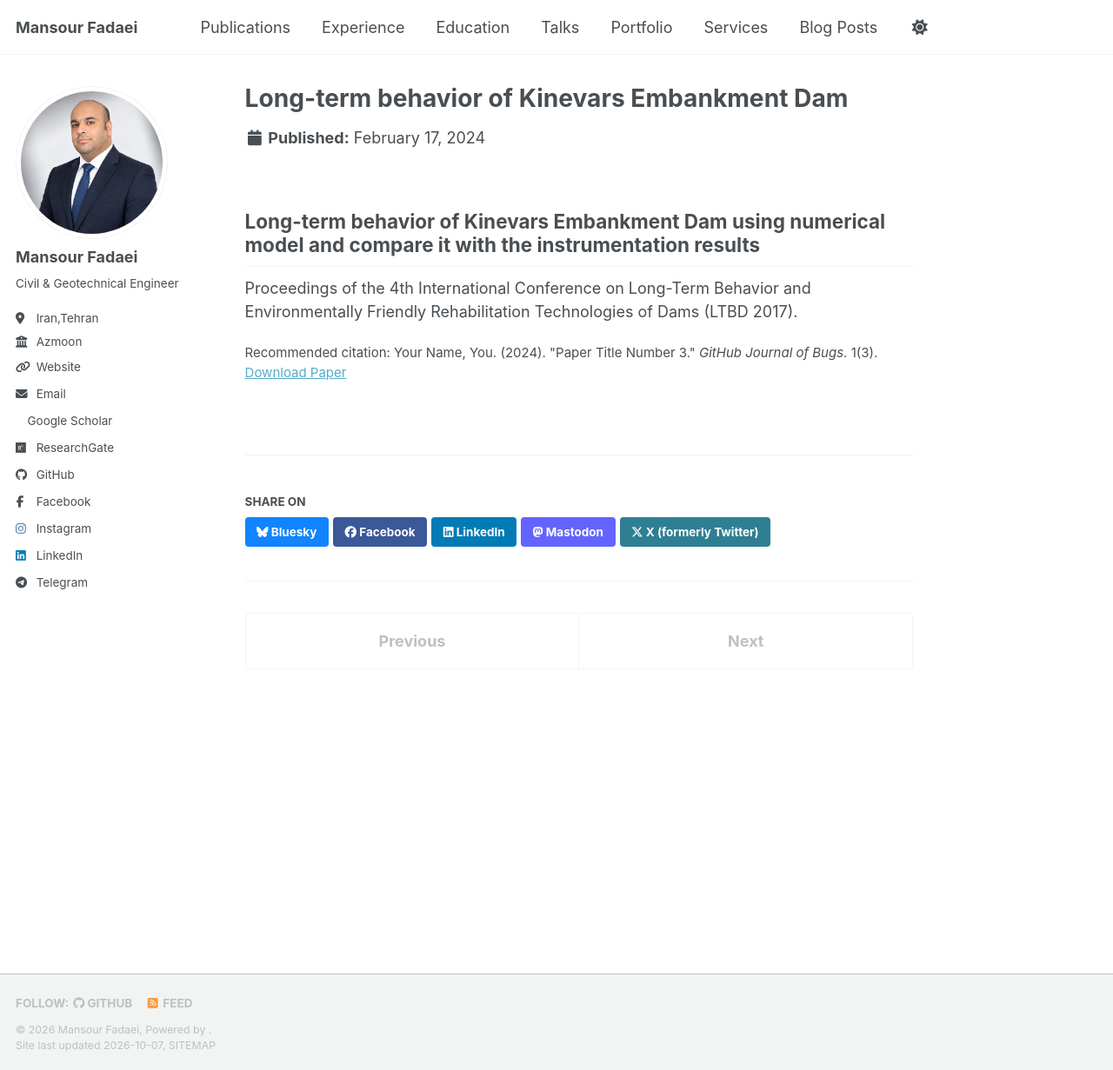
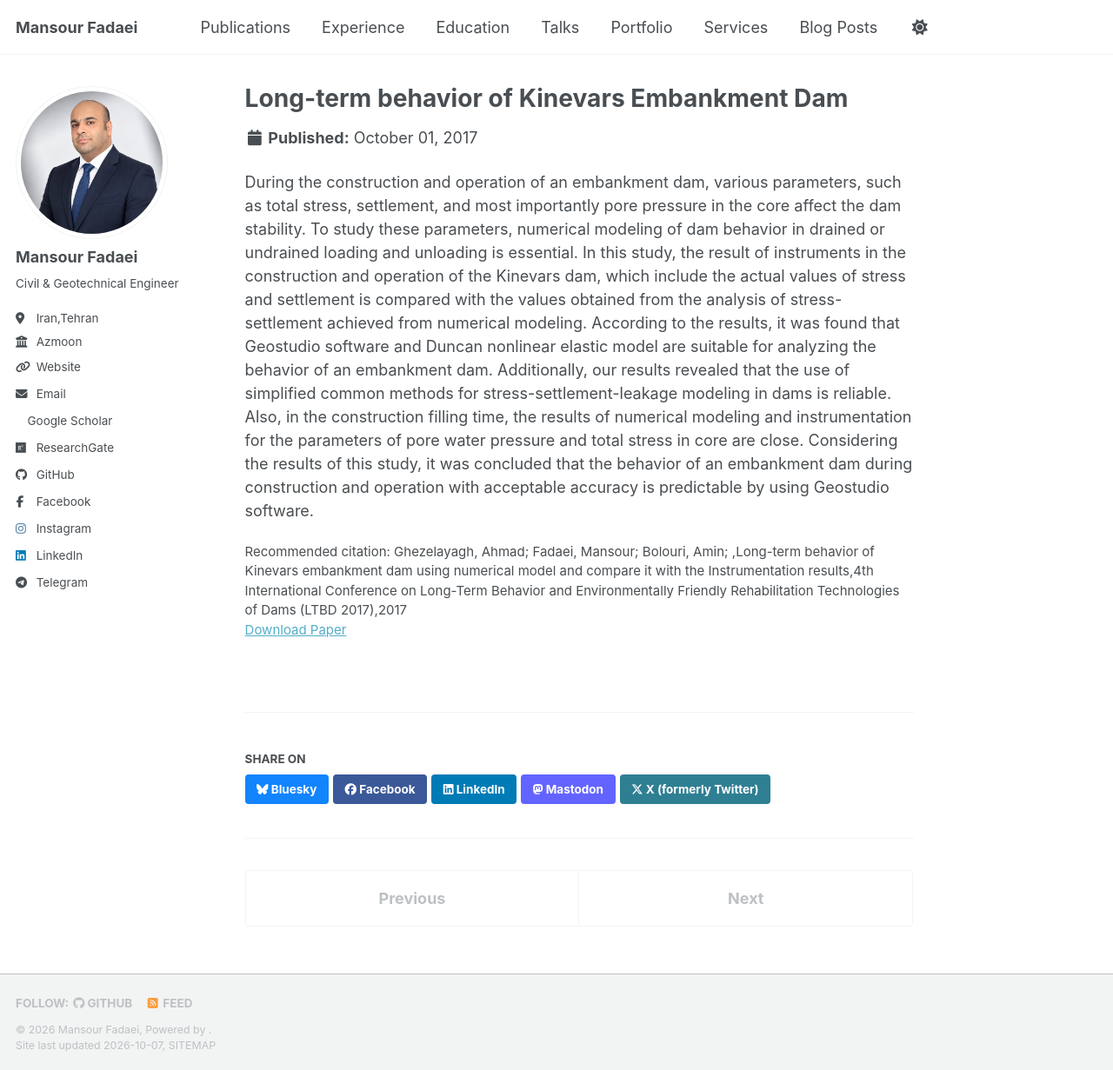
Before and after one commit to geo-eng/geo-eng.github.io, a Jekyll site: the page built from _publications/Long-term behavior of Kinevars Embankment Dam.md, in a window 1280 px wide and 1231 px high. Shown: the whole window at 87% size. Built offline with Jekyll 4.4.1, drawn with Linux system fonts in a browser that asks for light colours; a style sheet for code colours, icons or effects is not loaded.

Commit message:
Update Long-term behavior of Kinevars Embankment Dam.md

```diff
--- a/_publications/Long-term behavior of Kinevars Embankment Dam.md
+++ b/_publications/Long-term behavior of Kinevars Embankment Dam.md
@@ -3,11 +3,9 @@ title: "Long-term behavior of Kinevars Embankment Dam"
 collection: publications
 category: conferences
 permalink: /publication/2025-10-01-Long-term-behavior-of-Kinevars-Embankment-Dam
-date: 2024-02-17
+date: 2017-10-01
 paperurl: 'https://www.researchgate.net/publication/342698093_Long-term_behavior_of_Kinevars_embankment_dam_using_numerical_model_and_compare_it_with_the_Instrumentation_results'
-citation: 'Your Name, You. (2024). &quot;Paper Title Number 3.&quot; <i>GitHub Journal of Bugs</i>. 1(3).'
+citation: 'Ghezelayagh, Ahmad; Fadaei, Mansour; Bolouri, Amin; ,Long-term behavior of Kinevars embankment dam using numerical model and compare it with the Instrumentation results,4th International Conference on Long-Term Behavior and Environmentally Friendly Rehabilitation Technologies of Dams (LTBD 2017),2017'
 ---
 
-## Long-term behavior of Kinevars Embankment Dam using numerical model and compare it with the instrumentation results
-
-Proceedings of the 4th International Conference on Long-Term Behavior and Environmentally Friendly Rehabilitation Technologies of Dams (LTBD 2017).
+During the construction and operation of an embankment dam, various parameters, such as total stress, settlement, and most importantly pore pressure in the core affect the dam stability. To study these parameters, numerical modeling of dam behavior in drained or undrained loading and unloading is essential. In this study, the result of instruments in the construction and operation of the Kinevars dam, which include the actual values of stress and settlement is compared with the values obtained from the analysis of stress-settlement achieved from numerical modeling. According to the results, it was found that Geostudio software and Duncan nonlinear elastic model are suitable for analyzing the behavior of an embankment dam. Additionally, our results revealed that the use of simplified common methods for stress-settlement-leakage modeling in dams is reliable. Also, in the construction filling time, the results of numerical modeling and instrumentation for the parameters of pore water pressure and total stress in core are close. Considering the results of this study, it was concluded that the behavior of an embankment dam during construction and operation with acceptable accuracy is predictable by using Geostudio software.
```
